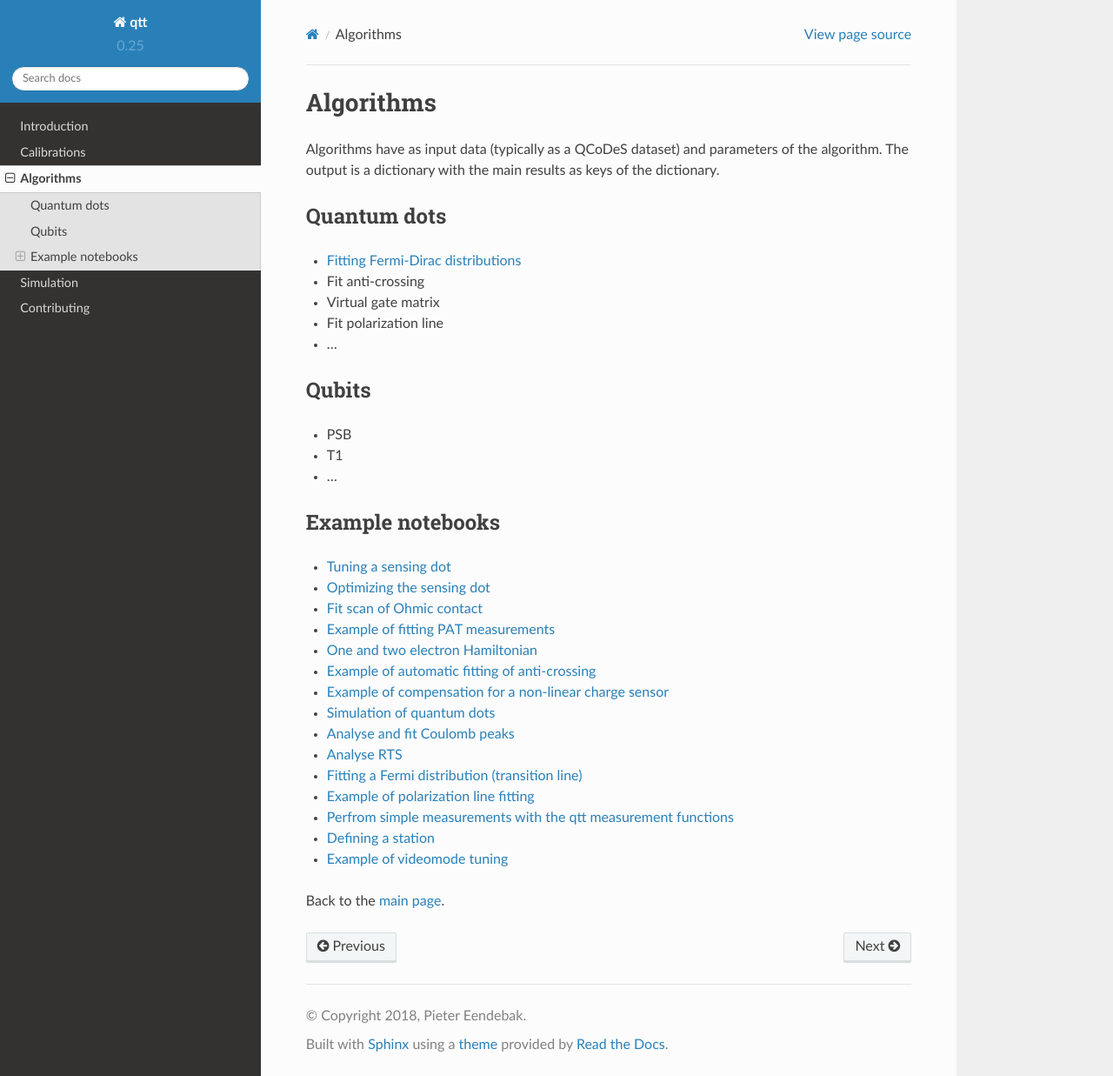
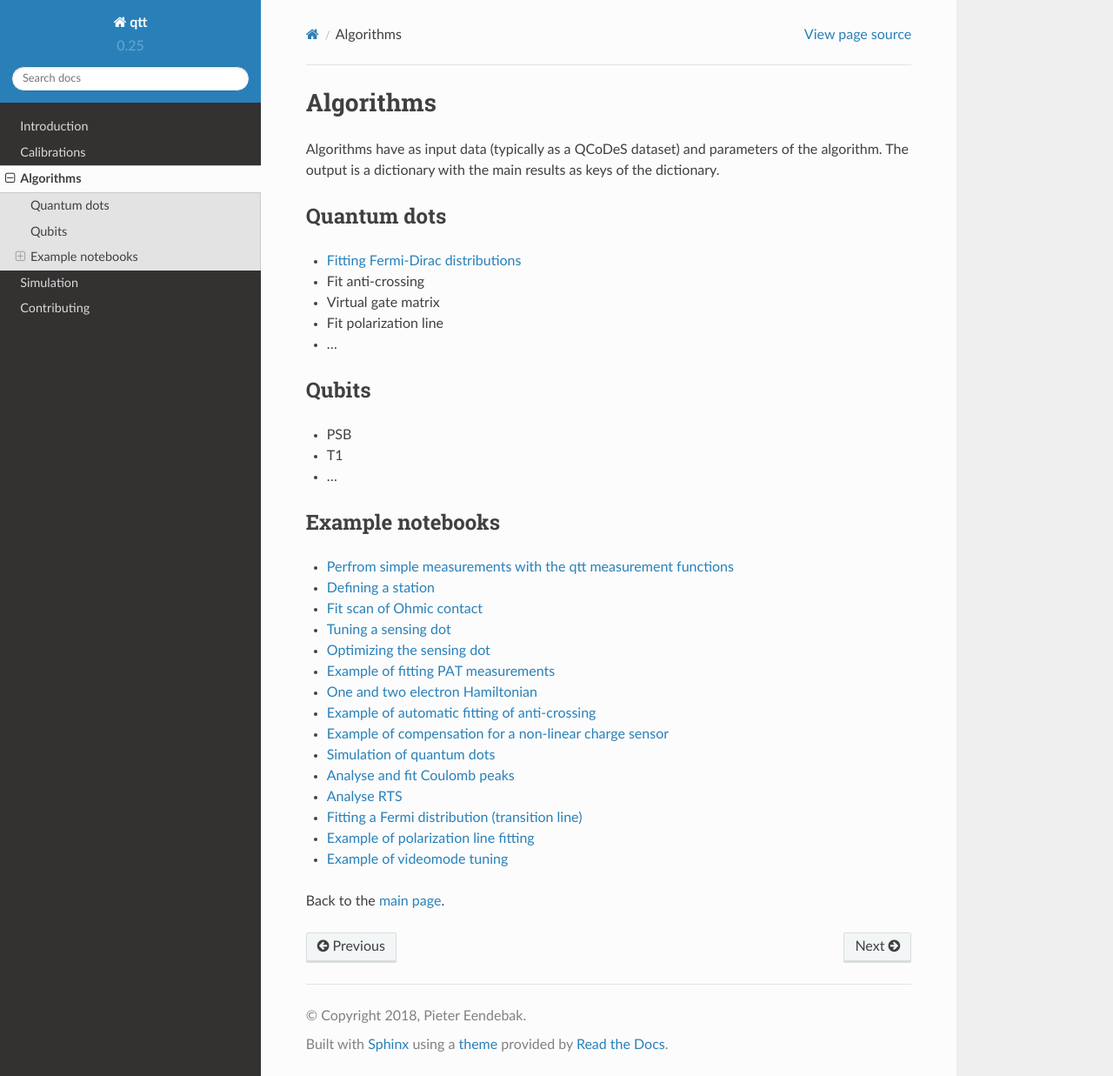
Before and after one commit to QuTech-Delft/qtt, a Sphinx documentation site: the page built from docs/algorithms.rst, in a window 1280 px wide and 1237 px high. Shown: the whole window at 87% size. Built offline with Sphinx 7.4.7 and the Read the Docs theme 2.0.0, drawn with Linux system fonts in a browser that asks for light colours; the version number is read from the project's files by our own code; part of the change alters nothing that is shown.

```diff
--- a/docs/algorithms.rst
+++ b/docs/algorithms.rst
@@ -29,8 +29,10 @@ Example notebooks
     :titlesonly:
     :glob:
 
+    notebooks/example_simple.ipynb
+    notebooks/example_station.ipynb
+    notebooks/example_ohmic.ipynb
     notebooks/example_sensingdottuning.ipynb
-    notebooks/example_ohmic.ipynb
     notebooks/example_*
 
 .. caption command
```
